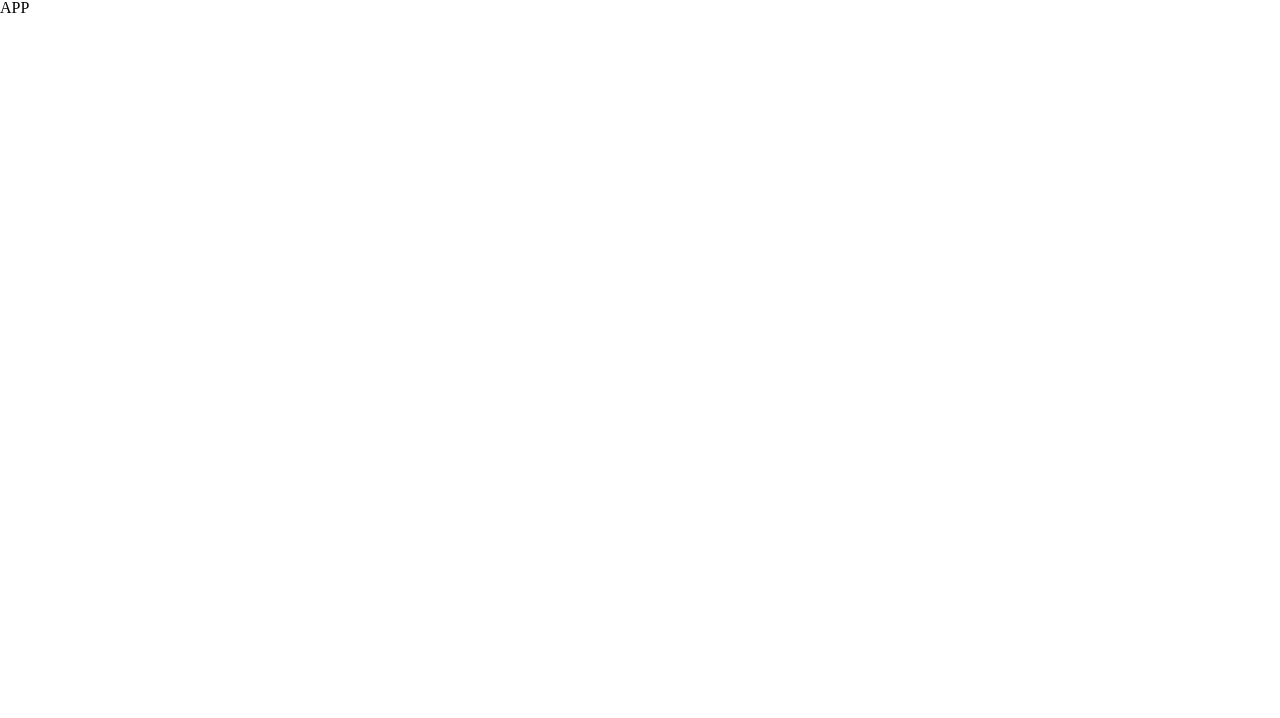
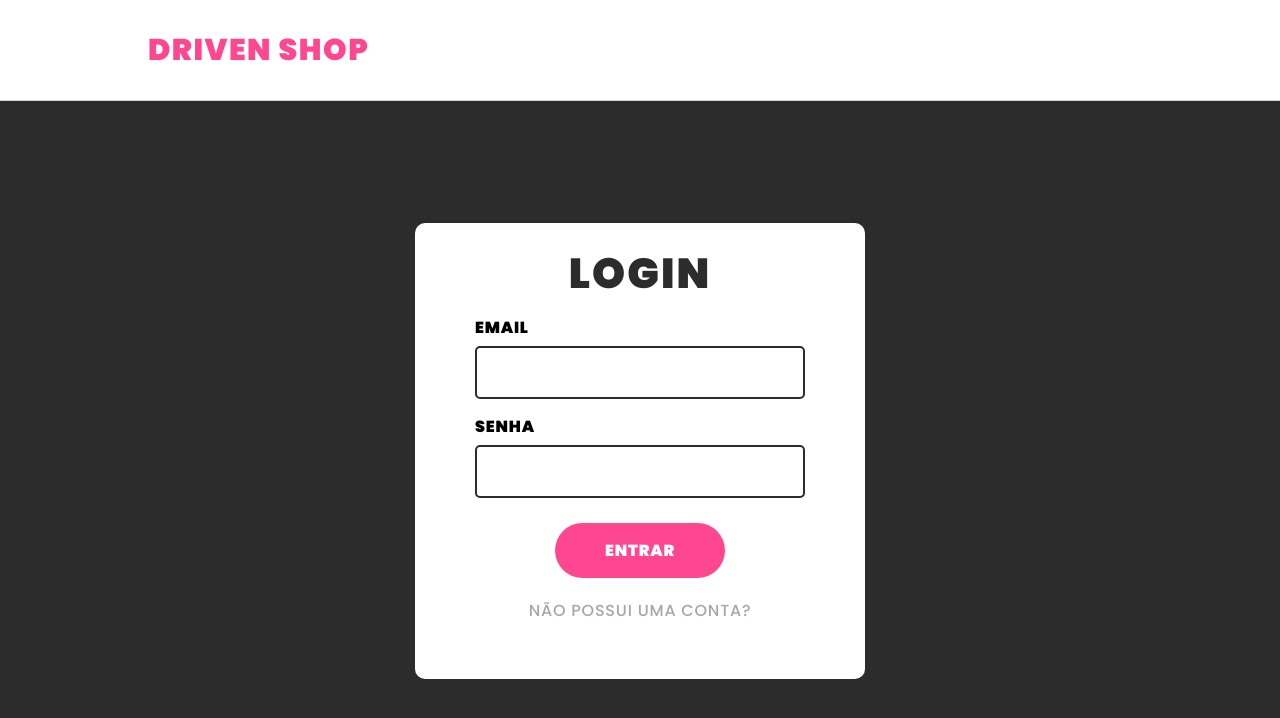
Before and after one commit to Lucas-Perseguin/projeto15-drivenshop-front, a React (Create React App) app: page /login in a window 1280 px wide. Shown: the top 718 px of the page. Built offline with nearby package versions, Linux system fonts and the light colour scheme.

Commit message:
feat: create login page

```diff
--- a/src/App.js
+++ b/src/App.js
@@ -1,3 +1,15 @@
+import { BrowserRouter, Route, Routes } from "react-router-dom";
+import LayoutDefault from "./Layouts/LayoutDefault";
+import Login from "./Pages/Login/Login";
+
 export default function App() {
-  return <>APP</>;
+  return (
+    <BrowserRouter>
+      <LayoutDefault>
+        <Routes>
+          <Route path="/login" exact element={<Login />} />
+        </Routes>
+      </LayoutDefault>
+    </BrowserRouter>
+  );
 }
--- /dev/null
+++ b/src/Components/Forms/Anchor/Anchor.js
@@ -0,0 +1,22 @@
+import { Link } from "react-router-dom";
+import styled from "styled-components";
+
+const Container = styled.div`
+  a {
+    font-family: "Poppins";
+    font-style: normal;
+    font-weight: 500;
+    font-size: 16px;
+    letter-spacing: 0.05em;
+    text-decoration: none;
+    color: #a7a7a7;
+  }
+`;
+
+export default function Anchor({ children, to = "/", rest }) {
+  return (
+    <Container {...rest}>
+      <Link to={to}>{children}</Link>
+    </Container>
+  );
+}
--- /dev/null
+++ b/src/Components/Forms/Button/Button.js
@@ -0,0 +1,16 @@
+import styled from "styled-components";
+
+export default styled.button`
+  padding: 15px 50px;
+  background: #ff4791;
+  border-radius: 50px;
+  font-family: "Poppins";
+  font-style: normal;
+  font-weight: 900;
+  font-size: 16px;
+  letter-spacing: 0.05em;
+  border: 0;
+  outline: none;
+  color: #ffffff;
+  cursor: pointer;
+`;
--- /dev/null
+++ b/src/Components/Forms/Input/Input.js
@@ -0,0 +1,10 @@
+import styled from "styled-components";
+
+export default styled.input`
+  width: 100%;
+  font-size: 16px;
+  padding: 12px;
+  background: #ffffff;
+  border: 2px solid #2c2c2c;
+  border-radius: 5px;
+`;
--- /dev/null
+++ b/src/Components/Forms/Input/InputGroup.js
@@ -0,0 +1,8 @@
+import styled from "styled-components";
+
+export default styled.div`
+  width: 100%;
+  display: flex;
+  flex-direction: column;
+  gap: 10px;
+`;
--- /dev/null
+++ b/src/Components/Forms/Input/Label.js
@@ -0,0 +1,12 @@
+import styled from "styled-components";
+
+export default styled.label`
+  font-family: "Poppins";
+  font-style: normal;
+  font-weight: 900;
+  font-size: 16px;
+
+  letter-spacing: 0.05em;
+
+  color: #000000;
+`;
--- a/src/Components/Header/Header.js
+++ b/src/Components/Header/Header.js
@@ -1,4 +1,4 @@
-import { useState } from "react";
+import { useEffect, useState } from "react";
 import { Link } from "react-router-dom";
 import styled from "styled-components";
 import Logo from "./Logo/Logo";
@@ -38,7 +38,11 @@ const IconGroup = styled.div`
 `;
 
 export default function Header() {
-  const [toggleSearch, setToggleSearch] = useState(false);
+  const [toggleSearch, setToggleSearch] = useState(true);
+
+  useEffect(() => {
+    console.log(toggleSearch);
+  }, []);
 
   return (
     <Container>
--- a/src/Components/Header/SearchBar/SearchBar.js
+++ b/src/Components/Header/SearchBar/SearchBar.js
@@ -8,7 +8,7 @@ const Container = styled.div`
   align-items: center;
   background-color: transparent;
   transition: all 0.3s ease;
-  max-height: ${(props) => (props.state ? "0" : "auto")};
+  height: ${(props) => (props.state ? "0" : "auto")};
   padding: ${(props) => (props.state ? "0" : "15px")};
 `;
 
--- /dev/null
+++ b/src/Pages/Login/Login.js
@@ -0,0 +1,91 @@
+import { useState } from "react";
+import styled from "styled-components";
+import Anchor from "../../Components/Forms/Anchor/Anchor";
+import Button from "../../Components/Forms/Button/Button";
+import Input from "../../Components/Forms/Input/Input";
+import InputGroup from "../../Components/Forms/Input/InputGroup";
+import Label from "../../Components/Forms/Input/Label";
+
+const Container = styled.div`
+  width: 100%;
+  height: 100%;
+  display: flex;
+  align-items: center;
+  justify-content: center;
+  padding: 20px;
+`;
+
+const Form = styled.form`
+  width: 100%;
+  max-width: 450px;
+  padding: 30px;
+  background-color: #fff;
+  display: flex;
+  flex-direction: column;
+  border-radius: 10px;
+  align-items: center;
+  gap: 25px;
+  @media (min-width: 900px) {
+    padding: 30px 60px 60px 60px;
+  }
+`;
+
+const Tittle = styled.h1`
+  font-family: "Poppins";
+  font-style: normal;
+  font-weight: 900;
+  font-size: 42px;
+  letter-spacing: 0.05em;
+  color: #2c2c2c;
+`;
+
+const Inputs = styled.div`
+  width: 100%;
+  display: flex;
+  flex-direction: column;
+  gap: 20px;
+`;
+
+export default function Login() {
+  const [formValues, setFormValues] = useState({
+    email: "",
+    password: "",
+  });
+
+  function handleSubmit(e) {
+    e.preventDefault();
+    console.log("VERIFICANDO DADOS: ", formValues);
+  }
+
+  return (
+    <Container>
+      <Form onSubmit={handleSubmit}>
+        <Tittle>LOGIN</Tittle>
+        <Inputs>
+          <InputGroup>
+            <Label>EMAIL</Label>
+            <Input
+              type="email"
+              value={formValues.email}
+              onChange={(e) =>
+                setFormValues((prev) => ({ ...prev, email: e.target.value }))
+              }
+            />
+          </InputGroup>
+          <InputGroup>
+            <Label>SENHA</Label>
+            <Input
+              type="password"
+              value={formValues.password}
+              onChange={(e) =>
+                setFormValues((prev) => ({ ...prev, password: e.target.value }))
+              }
+            />
+          </InputGroup>
+        </Inputs>
+        <Button>ENTRAR</Button>
+        <Anchor to="/">NÃO POSSUI UMA CONTA?</Anchor>
+      </Form>
+    </Container>
+  );
+}
```
